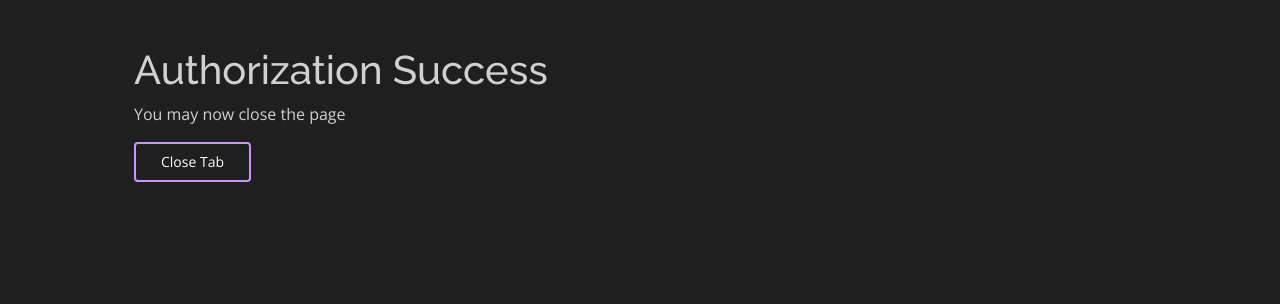
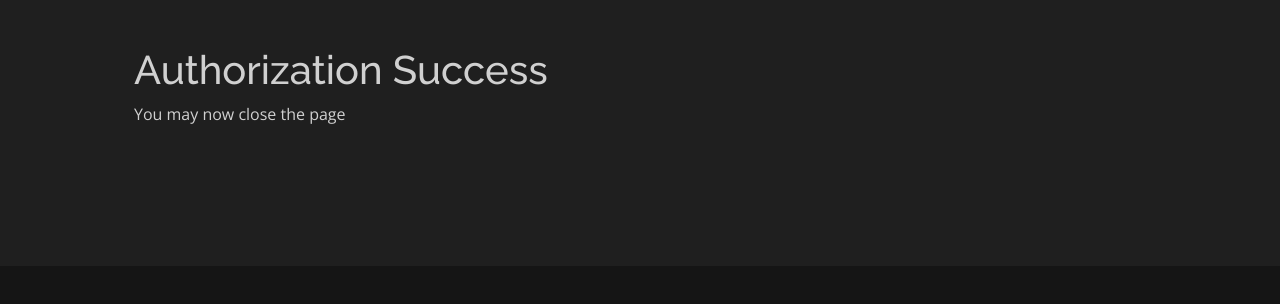
Before and after one commit to loquibot/loquibot.github.io, a plain HTML site: page AuthSuccess.html in a window 1280 px wide. Shown: the part 78-382 px from the top of the page. Drawn offline with nearby package versions, Linux system fonts and the light colour scheme.

Commit message:
Update AuthSuccess.html

```diff
--- a/AuthSuccess.html
+++ b/AuthSuccess.html
@@ -75,7 +75,6 @@
 
               <h1>Authorization Success</h1>
               <p>You may now close the page</p>
-              <a href="javascript:window.open('','_self').close();" class="get-started-btn scrollto">Close Tab</a>
 
           </div>
       </section><!-- End About Section -->
```
